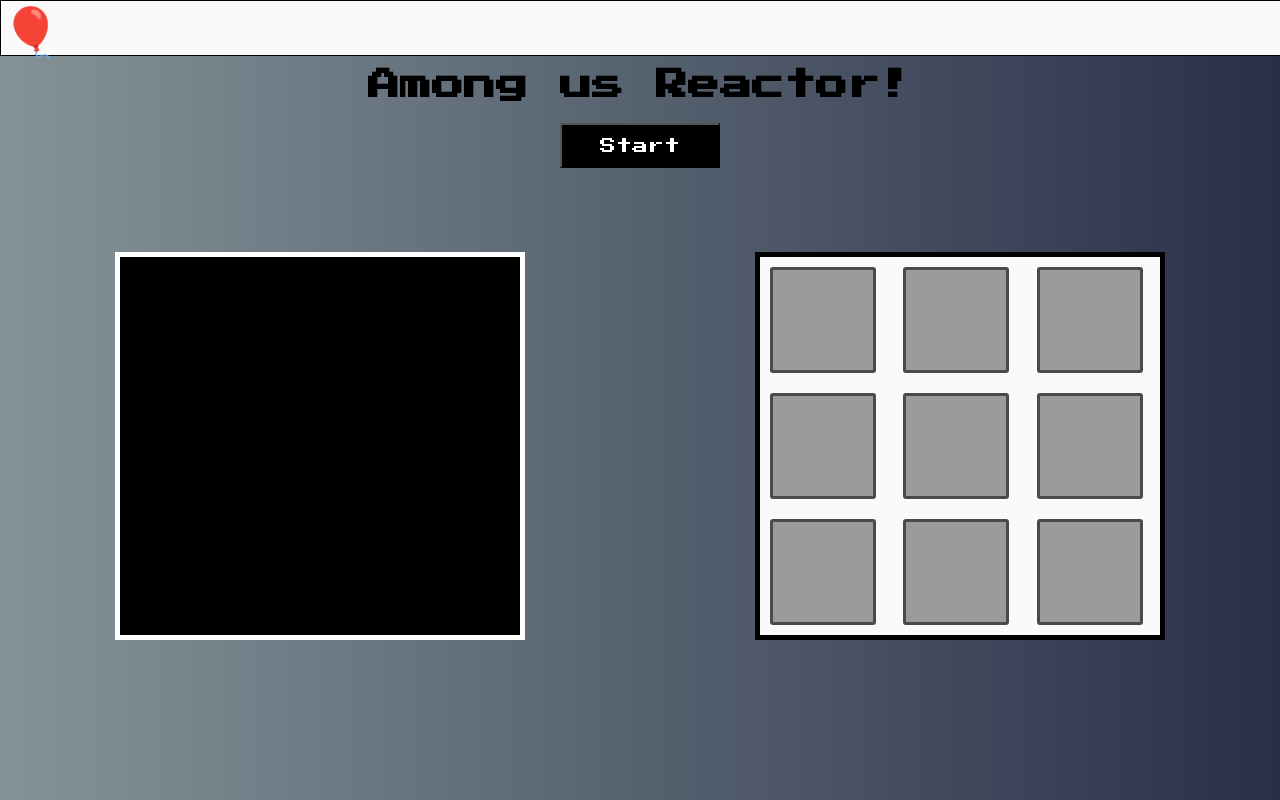
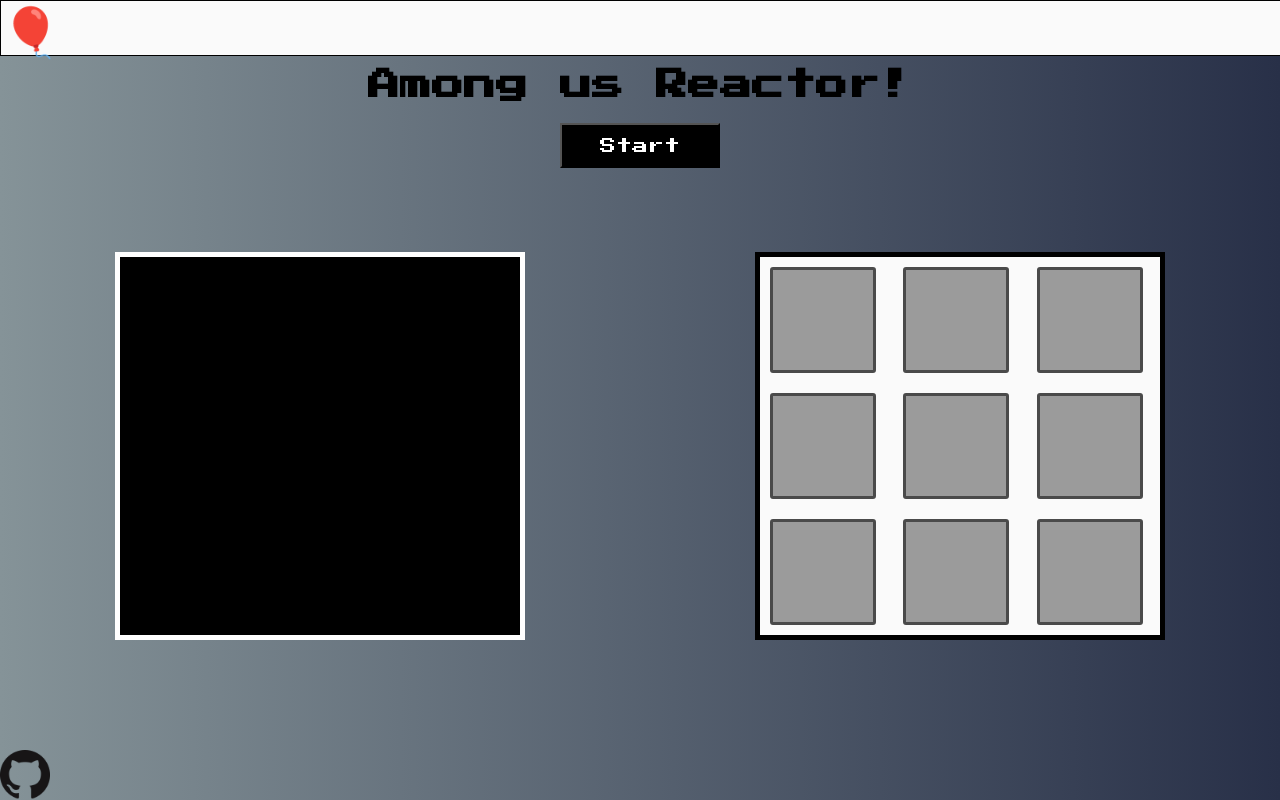
Before and after one commit to mostafa-drz/reactor, a React (Create React App) app: page / in a window 1280 px wide. Built offline with nearby package versions, Linux system fonts and the light colour scheme.

Commit message:
add a link to github

```diff
--- a/src/App.css
+++ b/src/App.css
@@ -123,3 +123,14 @@ body {
   background-color: bisque;
   height: 100%;
 }
+
+.github-logo {
+  position: absolute;
+  left: 0;
+  bottom: 0;
+}
+
+.github-logo img {
+  width: 50px;
+  height: 50px;
+}
--- a/src/App.tsx
+++ b/src/App.tsx
@@ -4,6 +4,7 @@ import Left from "./Left";
 import Right from "./Right";
 import Score from "./Score";
 import Timer from "./Timer";
+import githubIcon from "./github.png";
 
 function App() {
   const [challenge, setChallenge] = useState<string[]>([]);
@@ -106,6 +107,15 @@ function App() {
           started={started}
         />
       </div>
+      <div className="github-logo">
+        <a
+          href="https://github.com/mostafa-drz/among-us-reactor"
+          target="_blank"
+          rel="noreferrer"
+        >
+          <img src={githubIcon} alt="github-icon" />
+        </a>
+      </div>
     </div>
   );
 }
```
Also changed, not shown: src/github.png (added).
